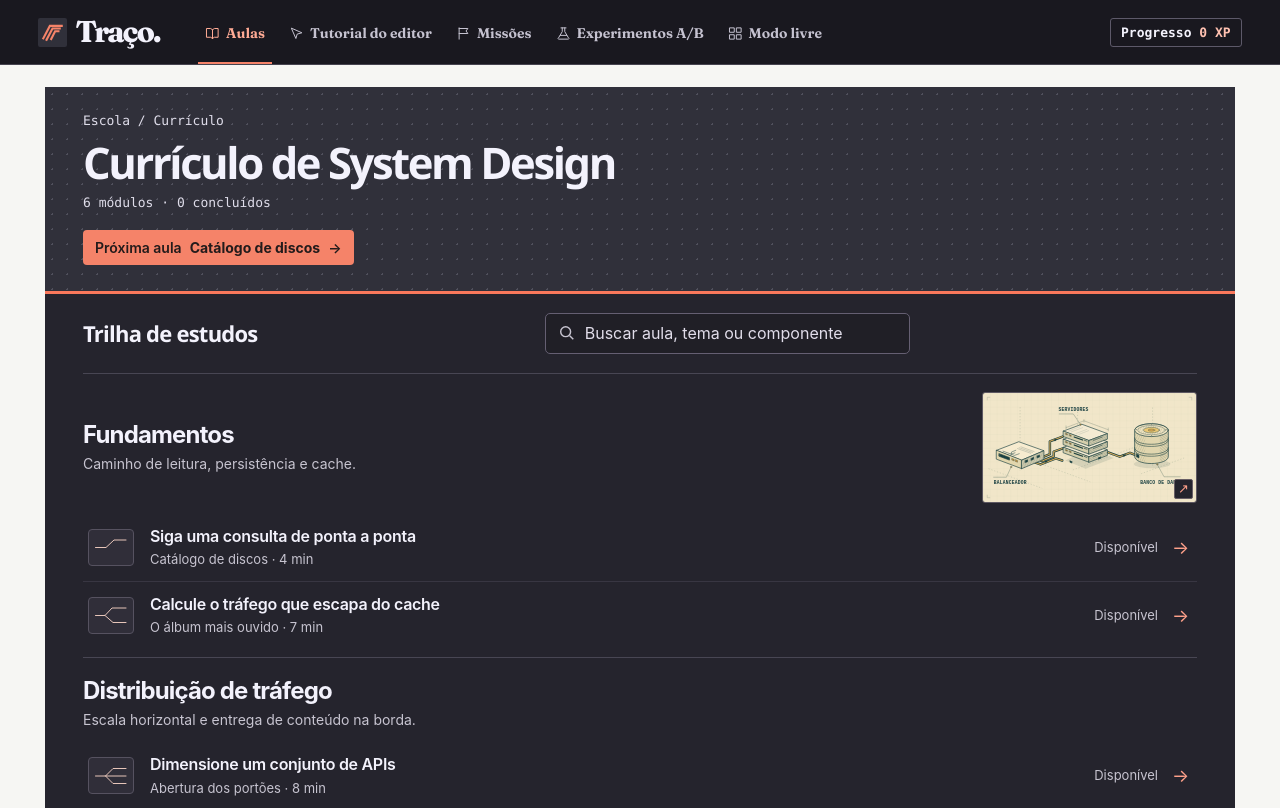
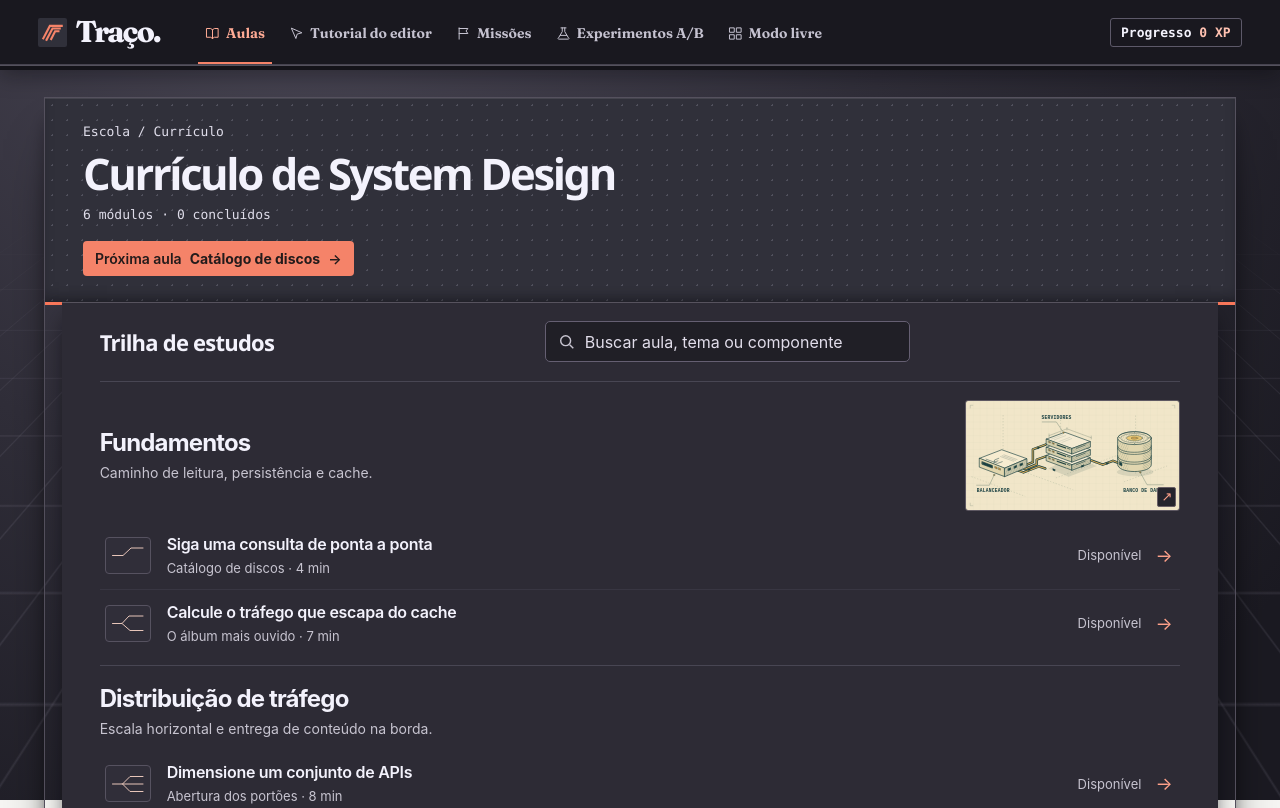
Before and after one commit to RaulCF021/traco-system-design, a website with bundled scripts: page dist/index.html in a window 1280 px wide. Shown: the top 808 px of the page. Built offline with nearby package versions, Linux system fonts and the light colour scheme.

Commit message:
Adiciona profundidade à interface do laboratório

```diff
--- /dev/null
+++ b/dist/depth.css
@@ -0,0 +1,15 @@
+/* The fixed floor sits behind the complete application, including the gutters
+   between work surfaces. Perspective applies only to its decorative grid. */
+body{isolation:isolate;background:#191820}
+body::before,body::after{content:"";position:fixed;pointer-events:none;z-index:-1;inset:0}
+body::before{background:radial-gradient(ellipse at 24% 0%,#484553 0%,#302e39 42%,#1b1a22 88%)}
+body::after{inset:28vh -22vw -52vh;transform-origin:50% 0;transform:perspective(550px) rotateX(52deg);background-image:linear-gradient(#aca7bd21 1px,transparent 1px),linear-gradient(90deg,#aca7bd21 1px,transparent 1px);background-size:46px 46px;mask-image:linear-gradient(transparent,#000 27%,#000 77%,transparent)}
+.site-shell{position:relative;z-index:2;box-shadow:0 1px 0 #54515c,0 5px 0 #141319,0 10px 20px #07070b63}
+#app{padding-top:clamp(19px,2.6vw,44px);padding-bottom:72px}
+#app :is(.lesson-desk,.lib,.ex-lab,.te-editor,.tg-page,.ms-stage){position:relative;box-shadow:0 0 0 1px #55515e,0 5px 0 #17161e,0 15px 22px -8px #08070bbf,0 34px 58px -28px #060609e6}
+#app :is(.lesson-desk,.lib){overflow:visible;background:transparent}
+#app :is(.desk-stage,.lib-head,.ex-stage,.ms-stage){box-shadow:inset 0 1px 0 #ffffff18,inset 0 -10px 18px -12px #09080dbf}
+#app :is(.desk-dock,.lib-body,.ms-dock,.ex-dock,.workspace .side){position:relative;z-index:1;margin-inline:clamp(6px,1.3vw,18px);margin-top:-3px;background-color:#2d2b35;box-shadow:0 1px 0 #57535e inset,0 4px 0 #17161d,0 12px 24px -7px #050509d1}
+#app .ex-lab{padding-bottom:9px}
+#app .tg-page{background:#25242d}
+@media(max-width:600px){#app{padding-top:17px}body::after{background-size:30px 30px}#app :is(.desk-dock,.lib-body,.ms-dock,.ex-dock,.workspace .side){margin-inline:4px}}
--- a/dist/index.html
+++ b/dist/index.html
@@ -1,3 +1,3 @@
-<!doctype html><html lang="pt-BR"><head><meta charset="utf-8"><meta name="viewport" content="width=device-width, initial-scale=1"><meta name="theme-color" content="#19181f"><title>Traço — Laboratório de arquitetura</title><link rel="stylesheet" href="./style.css"><link rel="stylesheet" href="./editor.css"><link rel="stylesheet" href="./academy.css"><link rel="stylesheet" href="./tutorial.css"><link rel="stylesheet" href="./notebook.css"><link rel="icon" href="./stamp.svg" type="image/svg+xml"><link rel="stylesheet" href="./shell.css"><link rel="stylesheet" href="./library.css"><link rel="stylesheet" href="./workspace.css"><link rel="stylesheet" href="./lesson-desk.css"></head><body>
+<!doctype html><html lang="pt-BR"><head><meta charset="utf-8"><meta name="viewport" content="width=device-width, initial-scale=1"><meta name="theme-color" content="#19181f"><title>Traço — Laboratório de arquitetura</title><link rel="stylesheet" href="./style.css"><link rel="stylesheet" href="./editor.css"><link rel="stylesheet" href="./academy.css"><link rel="stylesheet" href="./tutorial.css"><link rel="stylesheet" href="./notebook.css"><link rel="icon" href="./stamp.svg" type="image/svg+xml"><link rel="stylesheet" href="./shell.css"><link rel="stylesheet" href="./library.css"><link rel="stylesheet" href="./workspace.css"><link rel="stylesheet" href="./lesson-desk.css"><link rel="stylesheet" href="./depth.css"></head><body>
 <header class="site-shell"><div class="bar"><a class="brand" href="#school" aria-label="Traço, início"><img src="./stamp.svg" alt="" class="stamp">Traço.</a><button id="menu-toggle" aria-controls="site-nav" aria-expanded="false">Menu</button><nav id="site-nav" aria-label="Principal"><div class="nav-label">Estudo</div><button data-view="school"><svg aria-hidden="true" viewBox="0 0 24 24"><path d="M3 4h6l3 2 3-2h6v14h-6l-3 2-3-2H3z M12 6v14"/></svg>Aulas</button><button data-view="tutorial"><svg aria-hidden="true" viewBox="0 0 24 24"><path d="M4 4l7 16 2-7 7-2z"/></svg>Tutorial do editor</button><div class="nav-label">Laboratório</div><button data-view="track"><svg aria-hidden="true" viewBox="0 0 24 24"><path d="M5 21V3m0 1h14l-3 4 3 4H5"/></svg>Missões</button><button data-view="experiments"><svg aria-hidden="true" viewBox="0 0 24 24"><path d="M8 3h8m-6 0v6l-6 10a1 1 0 001 2h14a1 1 0 001-2L14 9V3 M7 15h10"/></svg>Experimentos A/B</button><button data-view="sandbox"><svg aria-hidden="true" viewBox="0 0 24 24"><path d="M3 3h7v7H3zm11 0h7v7h-7zM3 14h7v7H3zm11 0h7v7h-7z"/></svg>Modo livre</button></nav><button class="xp" data-view="track">Progresso <span><b id="xp">0</b> XP</span></button></div></header>
 <main id="app"></main><div id="status" role="status" class="sr"></div><script type="module" src="./app.js"></script></body></html>
```
